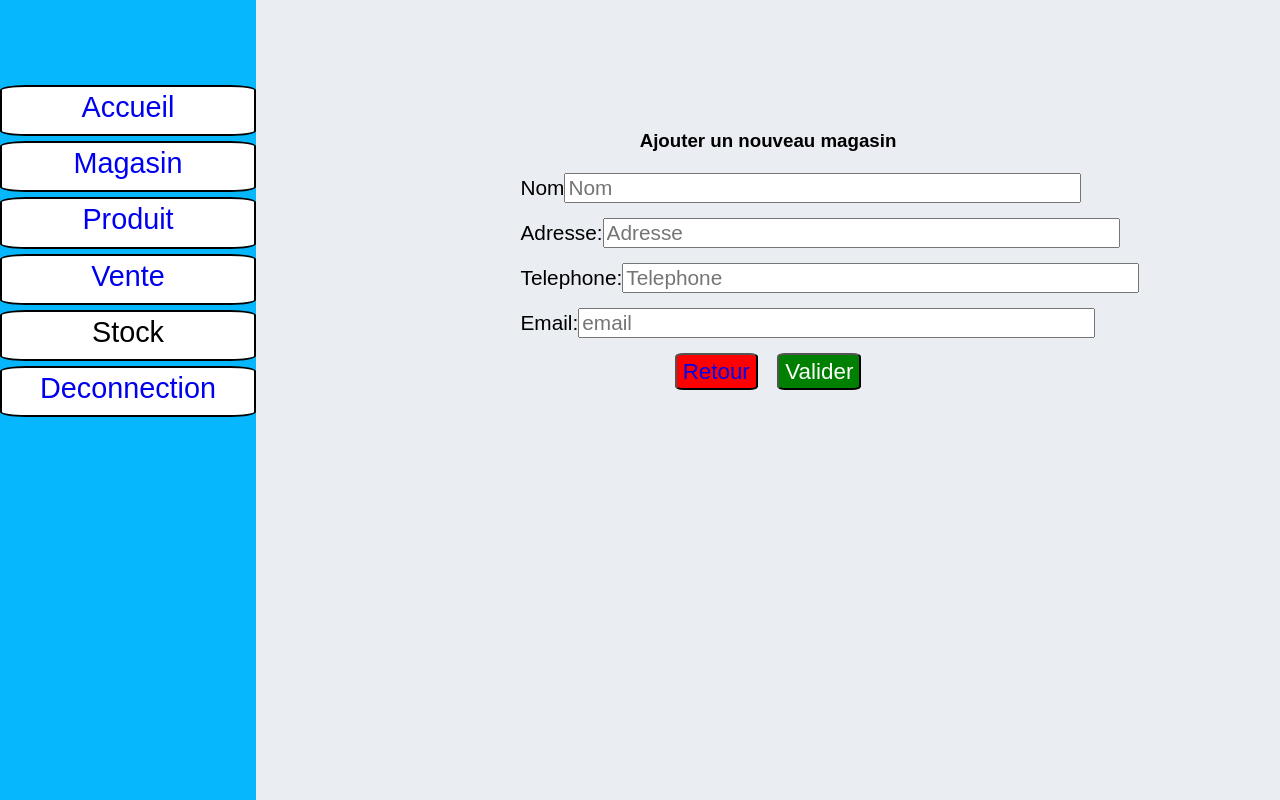
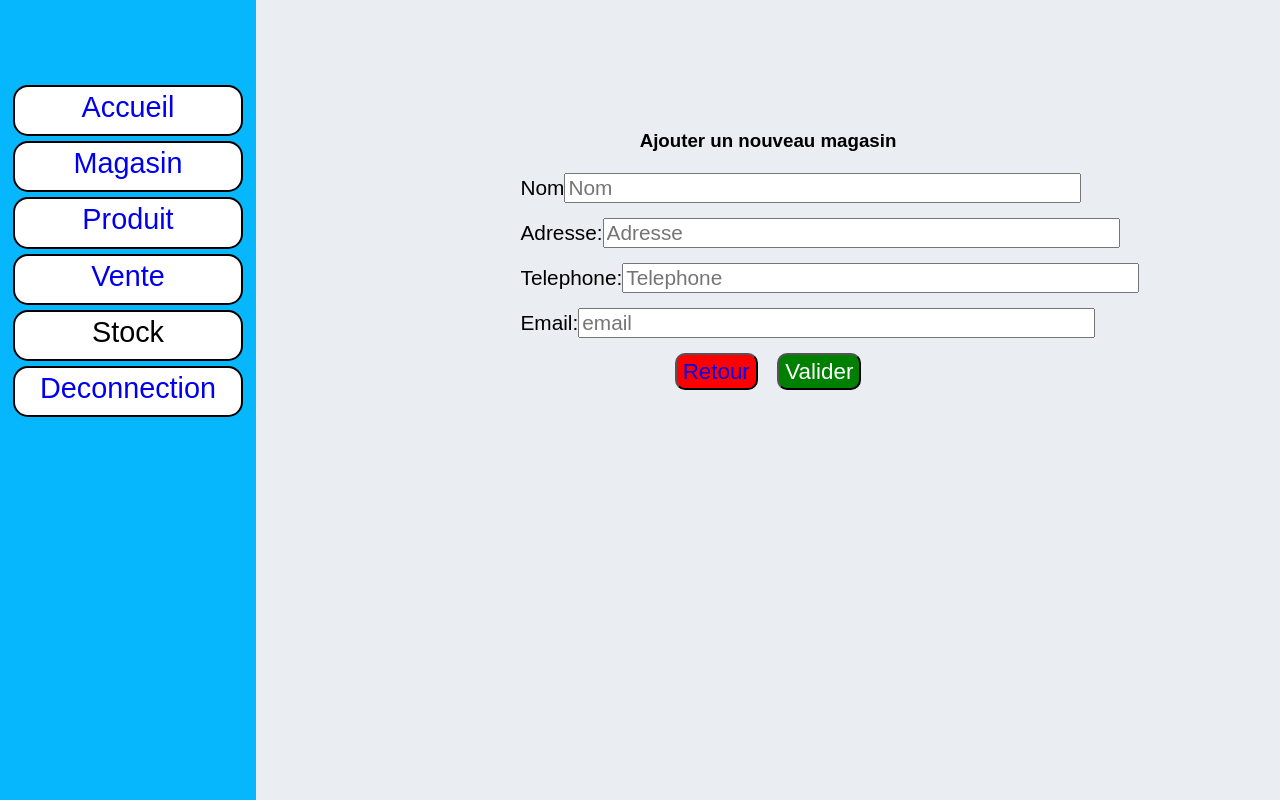
Before and after one commit to drazakd/Zoro, a Flask app: page /formulaire in a window 1280 px wide. Shown: the part 90-890 px from the top of the page. Run offline with Flask 3, Linux system fonts and the light colour scheme.

Commit message:
mise a jour du style

```diff
--- a/static/style.css
+++ b/static/style.css
@@ -40,7 +40,7 @@ font-size: 2.5rem;
     width: 30%;
     height: 50%;
     /* border: 2px solid black; */
-    border-radius: 10%;
+    border-radius: 50px;
     background-color: rgb(6, 183, 253);
 }
 
@@ -64,7 +64,7 @@ form div p a{
 }
 
 form div button{
-    border-radius: 10%;
+    border-radius: 10px;
 }
 
 .main1 .gauche{
@@ -91,13 +91,16 @@ form div button{
     width: 100%;
     height: 80%;
     /* border: 2px solid black; */
+    display: flex;
+    flex-direction: column;
+    align-items: center;
 }
 
 .magasin, .produit, .vente, .stock, .deconnection{
-    width: 100%;
+    width: 90%;
     height: 8%;
     border: 2px solid black;
-    border-radius: 10%;
+    border-radius: 15px;
     background-color: white;
     text-align: center;
     margin-top: 5px;
@@ -106,7 +109,7 @@ form div button{
 
 .hover:hover{
     background-color: gray;
-    transform: scale(1.2);
+    transform: scale(1.1);
     color: white;
 }
 
@@ -126,9 +129,9 @@ form div button{
 
 .ajouter{
     width: 15%;
-    height: 10%;
+    height: 8%;
     border: 2px solid black;
-    border-radius: 10%;
+    border-radius: 15px;
     margin-right: 10px;
     text-align: center;
     font-size: 2rem;
@@ -197,9 +200,13 @@ a{
     font-size: 1.3rem;
 }
 
-/* .input{
-    width: 60%;
-} */
+
+.btd{
+    background-color: green;
+    color: white;
+    font-size: 1.4rem;
+}
+
 
 .btg{
     background-color: red;
@@ -207,10 +214,9 @@ a{
     font-size: 1.4rem;
     margin-right: 15px;
 }
-.btd{
-    background-color: green;
-    color: white;
-    font-size: 1.4rem;
+
+button{
+    border-radius: 5px;
 }
 
 .gris{
@@ -296,6 +302,7 @@ a{
     text-align: center;
 }
 
+
 /* .touchconfirm{
     height: 20%;
     width: 30%;
```
